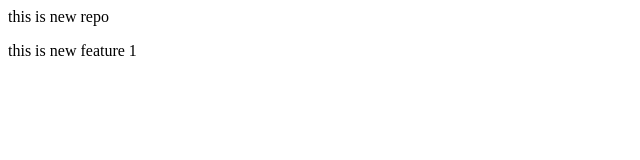
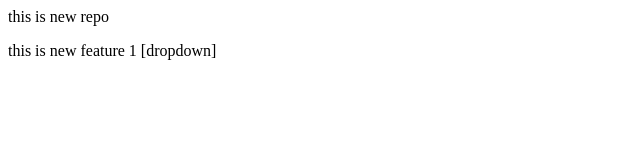
Before and after one commit to fareed-alt/localrepo, a plain HTML site: page index.html in a window 1280 px wide. Shown: the full height of the page, 0-640 px from the left. Drawn offline with Linux system fonts and the light colour scheme.

Commit message:
added dropdown

```diff
--- a/index.html
+++ b/index.html
@@ -1,2 +1,2 @@
 <p> this is new repo</p>
-<p>this is new feature 1</p>
+<p>this is new feature 1 [dropdown]</p>
```
